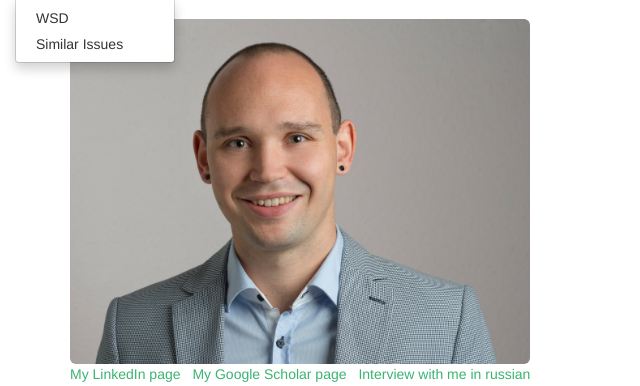
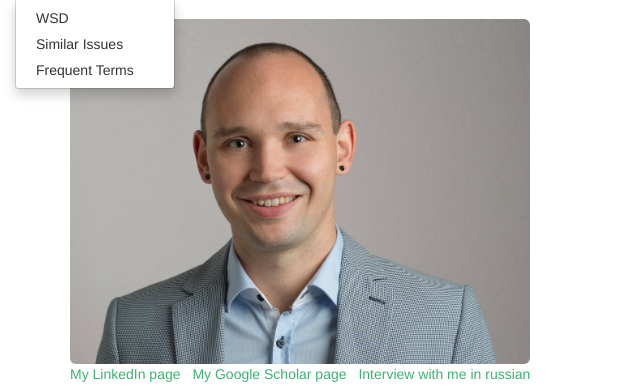
Before and after one commit to artreven/artem.revenko.space, a Django app: page / in a window 1280 px wide, after a click on "Apps". Shown: the part 51-437 px from the top of the page, without its empty margins (0-640 px from the left). Run offline with Django 3.2, Linux system fonts and the light colour scheme; some libraries are stand-ins or nearby versions.

Commit message:
add frequent ngramms app

```diff
--- a/artem_revenko_space/settings/base.py
+++ b/artem_revenko_space/settings/base.py
@@ -46,6 +46,7 @@ USER_APPS = [
     'wsd_proximate_collocations.wsd_proximate_collocations',
     'home',
     'sim_issues_app.sim_issues_app',
+    'frequent_ngramms.frequent_ngramms'
     # 'text_assessment_app.text_assessment_app'
 ]
 
--- a/artem_revenko_space/urls.py
+++ b/artem_revenko_space/urls.py
@@ -31,9 +31,9 @@ urlpatterns = [
             'sim_issues_app.sim_issues_app.urls',
             namespace="sim_issues"
         )),
-    # url(r'^text_assessment/',
-    #     include(
-    #         'text_assessment_app.text_assessment_app.urls',
-    #         namespace='text_assessment'
-    #     ))
+    url(r'^frequent_terms/',
+        include(
+            'frequent_ngramms.frequent_ngramms.urls',
+            namespace="frequent_ngramms"
+        )),
 ] + static(settings.STATIC_URL, document_root=settings.STATIC_ROOT)
--- a/home/templates/home/index.html
+++ b/home/templates/home/index.html
@@ -11,6 +11,7 @@
         <ul class="dropdown-menu">
             <li><a href="{% url 'wsd:index' %}">WSD</a></li>
             <li><a href="{% url 'sim_issues:index' %}">Similar Issues</a></li>
+            <li><a href="{% url 'frequent_ngramms:index' %}">Frequent Terms</a></li>
             <!--<li><a href="{ url 'text_assessment:index' }">Text Assessment</a></li>-->
         </ul>
     </li>
--- a/static/base/css/main.css
+++ b/static/base/css/main.css
@@ -126,7 +126,7 @@ html {
 html.loading {
     /* Replace #333 with the background-color of your choice */
     /* Replace loading.gif with the loading image of your choice */
-    background: url('../images/200w.gif') no-repeat 50%; /*rgba(160, 160, 160, 0); */
+    background: url('../images/200w.gif') no-repeat 50vh; /*rgba(160, 160, 160, 0); */
 
     /* Ensures that the transition only runs in one direction */
     -webkit-transition: background-color 0;
@@ -204,3 +204,7 @@ html.loading body {
   top:35px;
   left:45px;
 }
+
+#available-terms li{
+  display:none;
+}
```
Also changed, not shown: 2 other files.
